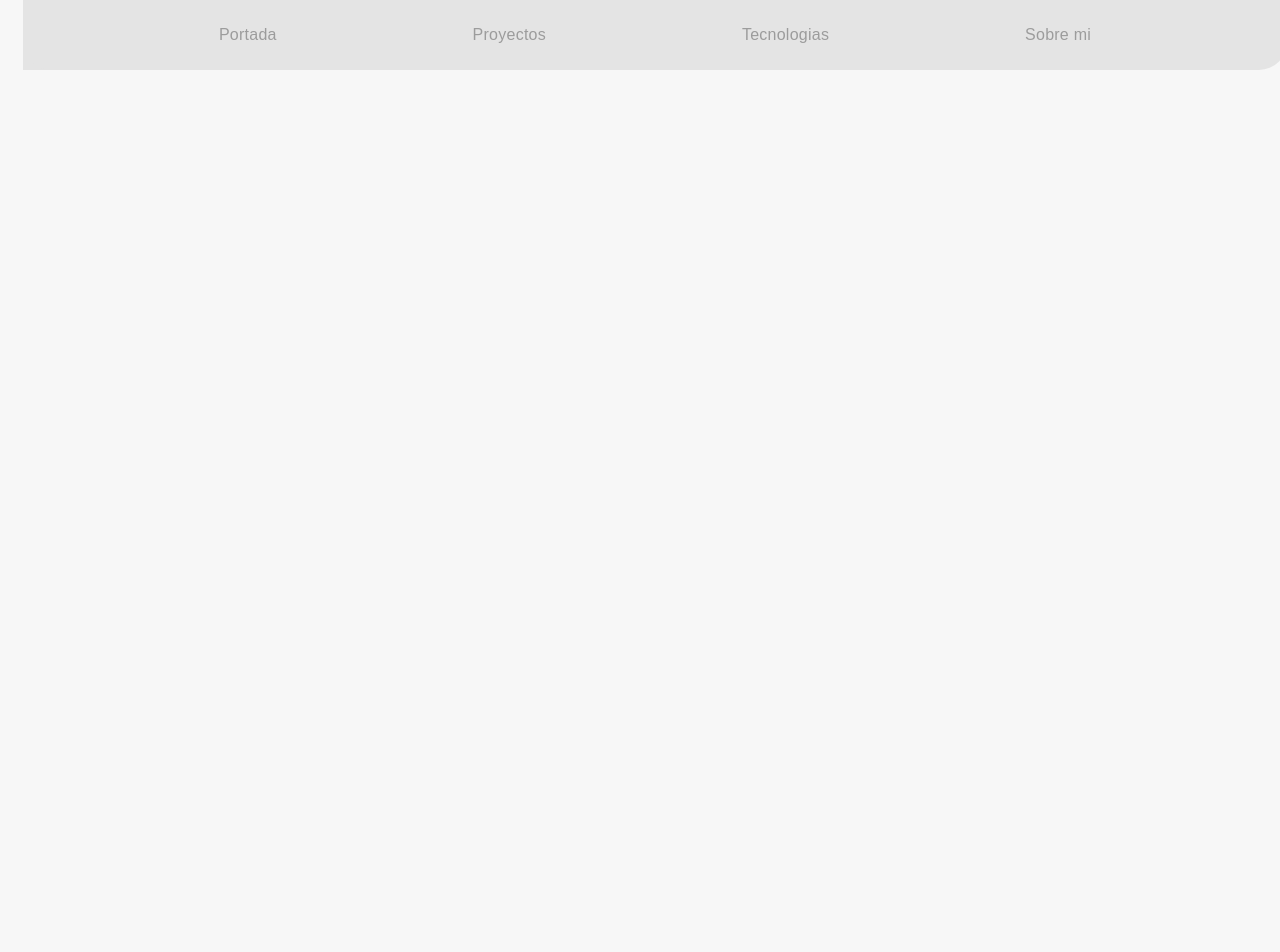
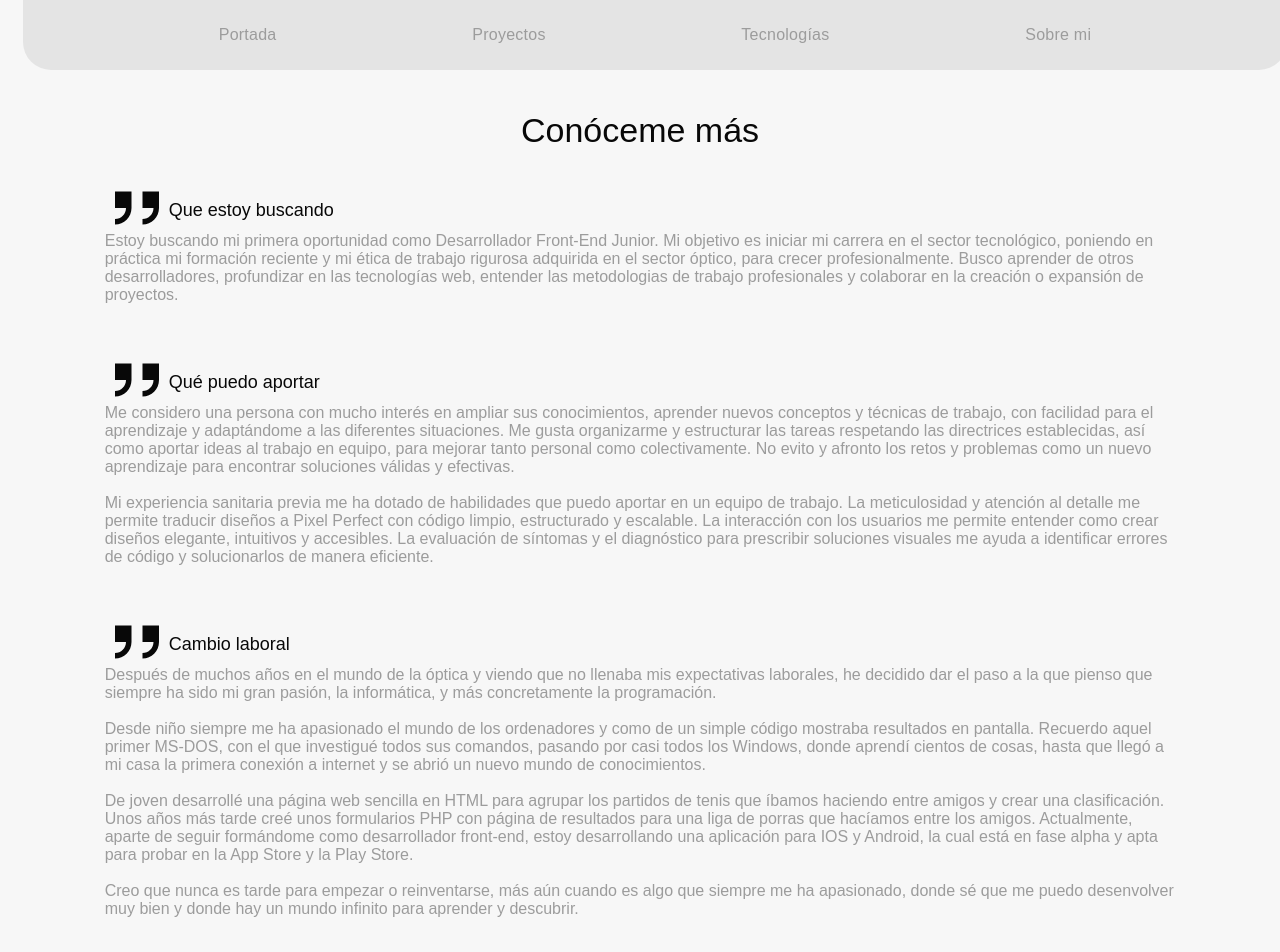
Before and after one commit to Tachi6/portfolio, a React (Vite) app: page /aboutme in a window 1280 px wide. Shown: the top 952 px of the page. Before the commit the page ends 800 px from the top, so only its background shows below. Built offline with nearby package versions, Linux system fonts and the light colour scheme; a web font is replaced by a local one.

Commit message:
aboutme pre final version

```diff
--- a/src/App.css
+++ b/src/App.css
@@ -6,11 +6,11 @@
 
 .page-container {
   min-height: calc(100vh - var(--footer-height));
-  max-width: 80%;
+  max-width: 90%;
   margin: 0 auto;
   padding: calc(var(--header-height) + 40px) 0 40px 0;
+  display: flex;
   gap: 20px;
-  display: flex;
   flex-direction: column;
   justify-content: space-evenly;
 }
@@ -35,16 +35,16 @@ footer {
 }
 
 .top-content {
+  max-width: 90%;
+  align-self: center;
   display: flex;
-  gap: 35px;
+  gap: 40px;
 }
 
 h1 {
   font-size: 44px;
   font-weight: 600;
   display: inline-block;
-  /* font-size: 3em; */
-  /* max-width: 400px; */
 }
 
 p {
@@ -69,13 +69,8 @@ p {
 .ability-text {
   font-size: 18px;
   font-weight: 400;
-  /* display: inline-block; */
   max-width: 580px;
   color: var(--secondary-text-color);
-  /* padding: 4px 8px; */
-  /* border: 1px solid var(--secondary-text-color); */
-  /* border-radius: 8px;
-  background-color: #3f8e00; */
 }
 
 .abilities-logos {
@@ -126,20 +121,17 @@ h2 {
   margin-top: 20px;
   display: flex;
   flex-wrap: wrap;
-  justify-content: space-around;
-  gap: 20px;
+  justify-content: center;
+  row-gap: 40px;
+  column-gap: 40px;
 }
 
 .project {
-  max-width: 360px;
-  min-width: 260px;
-  /* aspect-ratio: 1; */
-  /* outline: 1px solid var(--secondary-text-color); */
+  max-width: 350px;
   border: 10px solid transparent;
   border-radius: 10%;
   overflow: hidden;
   position: relative;
-  /* padding: 10px; */
 }
 
 .project:hover {
@@ -249,11 +241,6 @@ button,
   margin-top: 0;
 }
 
-/* button span svg {
-  width: 24px;
-  height: 24px;
-  margin-top: 3px;
-} */
 .big-button-container {
   display: flex;
   flex-direction: column;
@@ -314,6 +301,28 @@ nav a {
   color: var(--secondary-text-color);
 }
 
+/* TEXTBOX */
+.text-box {
+  margin-top: 40px;
+  min-width: 260px;
+  padding: 20px;
+  border-radius: 20px;
+  position: relative;
+}
+
+.text-box-label {
+  height: 44px;
+  font-size: 18px;
+  font-weight: 400;
+  position: absolute;
+  padding: 0 5px 0 10px;
+  top: -24px;
+  left: 20px;
+  display: inline-flex;
+  align-items: center;
+  gap: 10px;
+}
+
 /* FOOTER */
 
 footer {
@@ -328,7 +337,8 @@ footer p {
   display: inline-flex;
 }
 
-footer a {
+footer a,
+.text-box a {
   font-weight: 400;
   color: var(--secondary-text-color);
 }
@@ -394,6 +404,21 @@ footer span {
     font-size: 14px;
   }
 
+  .projects-container {
+    padding-top: calc(var(--header-height) + 7.5px);
+    gap: 20px;
+  }
+
+  .about-me-container {
+    padding-top: calc(var(--header-height) + 7.5px);
+    gap: 0;
+  }
+
+  .projects {
+    margin-top: 10px;
+    row-gap: 20px;
+  }
+
   .project .big-button {
     pointer-events: none;
   }
--- a/src/App.jsx
+++ b/src/App.jsx
@@ -5,6 +5,7 @@ import { Header } from './components/Header';
 import { HomeView } from './Views/HomeView';
 import { ProjectsView } from './Views/ProjectsView';
 import { AnimatePresence } from 'motion/react';
+import { AboutMeView } from './Views/AboutMeView';
 
 function App() {
   const location = useLocation();
@@ -16,6 +17,7 @@ function App() {
         <Routes location={location} key={location.pathname}>
           <Route path="/" element={<HomeView />} />
           <Route path="/projects" element={<ProjectsView />} />
+          <Route path="/aboutme" element={<AboutMeView />} />
         </Routes>
       </AnimatePresence>
       <Footer />
--- /dev/null
+++ b/src/Views/AboutMeView.jsx
@@ -0,0 +1,13 @@
+import { TextBox } from '../components/TextBox';
+import { aboutMeData } from '../data/aboutMeData';
+
+export const AboutMeView = () => {
+  return (
+    <section className="page-container about-me-container">
+      <h2>Conóceme más</h2>
+      {aboutMeData.map((data) => (
+        <TextBox key={data.label} label={data.label} content={data.content} />
+      ))}
+    </section>
+  );
+};
--- a/src/Views/ProjectsView.jsx
+++ b/src/Views/ProjectsView.jsx
@@ -1,6 +1,6 @@
 import { pageTransitions } from '../animations/pageTransition';
 import { Projects } from '../components/Projects';
-import { Data } from '../data/data';
+import { projectsData } from '../data/projectsData.js';
 // eslint-disable-next-line no-unused-vars
 import { motion } from 'motion/react';
 import { ReactLogo } from '../icons/ReactLogo';
@@ -18,19 +18,19 @@ export const ProjectsView = () => {
       <Projects
         label="Proyectos React"
         icon={<ReactLogo height={28} />}
-        projects={[Data.portfolio, Data.quickTrivia]}
+        projects={[projectsData.portfolio, projectsData.quickTrivia]}
       />
       <Projects
         label="Proyectos Vue"
         icon={<VueLogo height={28.5} />}
         logoStyle="move-bottom"
-        projects={[Data.dragonBall]}
+        projects={[projectsData.dragonBall]}
       />
       <Projects
         label="Proyectos Vanilla JS"
         icon={<JavaScriptLogo height={24.5} />}
         logoStyle="move-bottom"
-        projects={[Data.cocktails]}
+        projects={[projectsData.cocktails]}
       />
     </motion.section>
   );
--- a/src/components/Header.jsx
+++ b/src/components/Header.jsx
@@ -12,10 +12,10 @@ export const Header = () => {
             <NavLink to={'/projects'}>Proyectos</NavLink>
           </li>
           <li>
-            <NavLink to={'/techs'}>Tecnologias</NavLink>
+            <NavLink to={'/techs'}>Tecnologías</NavLink>
           </li>
           <li>
-            <NavLink to={'/about'}>Sobre mi</NavLink>
+            <NavLink to={'/aboutme'}>Sobre mi</NavLink>
           </li>
         </ul>
       </nav>
--- /dev/null
+++ b/src/components/TextBox.jsx
@@ -0,0 +1,15 @@
+import { DoubleQuoteIcon } from '../icons/DoubleQuoteIcon';
+
+export const TextBox = ({ label, content }) => {
+  return (
+    <article className="text-box">
+      <p className="text-box-label">
+        <span>
+          <DoubleQuoteIcon />
+        </span>
+        {label}
+      </p>
+      <p>{content}</p>
+    </article>
+  );
+};
--- /dev/null
+++ b/src/data/aboutMeData.jsx
@@ -0,0 +1,72 @@
+import { Link } from 'react-router';
+
+export const aboutMeData = [
+  {
+    label: 'Que estoy buscando',
+    content:
+      'Estoy buscando mi primera oportunidad como Desarrollador Front-End Junior. Mi objetivo es iniciar mi carrera en el sector tecnológico, poniendo en práctica mi formación reciente y mi ética de trabajo rigurosa adquirida en el sector óptico, para crecer profesionalmente. Busco aprender de otros desarrolladores, profundizar en las tecnologías web, entender las metodologias de trabajo profesionales y colaborar en la creación o expansión de proyectos.',
+  },
+  {
+    label: 'Qué puedo aportar',
+    content: (
+      <>
+        Me considero una persona con mucho interés en ampliar sus conocimientos, aprender nuevos conceptos y técnicas de
+        trabajo, con facilidad para el aprendizaje y adaptándome a las diferentes situaciones. Me gusta organizarme y
+        estructurar las tareas respetando las directrices establecidas, así como aportar ideas al trabajo en equipo,
+        para mejorar tanto personal como colectivamente. No evito y afronto los retos y problemas como un nuevo
+        aprendizaje para encontrar soluciones válidas y efectivas.
+        <br />
+        <br />
+        Mi experiencia sanitaria previa me ha dotado de habilidades que puedo aportar en un equipo de trabajo. La
+        meticulosidad y atención al detalle me permite traducir diseños a Pixel Perfect con código limpio, estructurado
+        y escalable. La interacción con los usuarios me permite entender como crear diseños elegante, intuitivos y
+        accesibles. La evaluación de síntomas y el diagnóstico para prescribir soluciones visuales me ayuda a
+        identificar errores de código y solucionarlos de manera eficiente.
+      </>
+    ),
+  },
+  {
+    label: 'Cambio laboral',
+    content: (
+      <>
+        Después de muchos años en el mundo de la óptica y viendo que no llenaba mis expectativas laborales, he decidido
+        dar el paso a la que pienso que siempre ha sido mi gran pasión, la informática, y más concretamente la
+        programación.
+        <br />
+        <br />
+        Desde niño siempre me ha apasionado el mundo de los ordenadores y como de un simple código mostraba resultados
+        en pantalla. Recuerdo aquel primer MS-DOS, con el que investigué todos sus comandos, pasando por casi todos los
+        Windows, donde aprendí cientos de cosas, hasta que llegó a mi casa la primera conexión a internet y se abrió un
+        nuevo mundo de conocimientos.
+        <br />
+        <br />
+        De joven desarrollé una página web sencilla en HTML para agrupar los partidos de tenis que íbamos haciendo entre
+        amigos y crear una clasificación. Unos años más tarde creé unos formularios PHP con página de resultados para
+        una liga de porras que hacíamos entre los amigos. Actualmente, aparte de seguir formándome como desarrollador
+        front-end, estoy desarrollando una aplicación para IOS y Android, la cual está en fase alpha y apta para probar
+        en la App Store y la Play Store.
+        <br />
+        <br />
+        Creo que nunca es tarde para empezar o reinventarse, más aún cuando es algo que siempre me ha apasionado, donde
+        sé que me puedo desenvolver muy bien y donde hay un mundo infinito para aprender y descubrir.
+      </>
+    ),
+  },
+  {
+    label: 'Intereses y aficiones',
+    content: (
+      <>
+        Aparte de consultar videos de programación en youtube y mirar artículos de{' '}
+        <Link to="https://medium.com/" target="_blank">
+          Medium
+        </Link>
+        , tengo mucho interés en todo lo relacionado con la tecnología, avances, descubrimientos, nuevos dispositivos,
+        análisis y configuraciones.
+        <br />
+        <br />
+        Soy un gran aficionado a los deportes, los cuales practico casi a diario. Running, trail running, waterpolo,
+        bicicleta de montaña y esquí en épocas invernales son uno de mis motores y mi desconexión diaria.
+      </>
+    ),
+  },
+];
--- a/src/data/technologies.jsx
+++ b/src/data/technologiesData.jsx
@@ -5,7 +5,7 @@ import { TypeScriptLogo } from '../icons/TypeScriptLogo';
 import { VueLogo } from '../icons/VueLogo';
 import { ReactLogo } from '../icons/ReactLogo';
 
-export const technologies = {
+export const technologiesData = {
   html: <HtmlLogo />,
   css: <CssLogo />,
   js: <JavaScriptLogo />,
--- /dev/null
+++ b/src/icons/DoubleQuoteIcon.jsx
@@ -0,0 +1,16 @@
+export const DoubleQuoteIcon = () => {
+  return (
+    <svg
+      className="double-quote-color"
+      fill="#000000"
+      height="44px"
+      viewBox="0 0 8 8"
+      xmlns="http://www.w3.org/2000/svg"
+    >
+      <path
+        d="M0 0v3h2c0 1.11-.89 2-2 2v1c1.65 0 3-1.35 3-3v-3h-3zm5 0v3h2c0 1.11-.89 2-2 2v1c1.65 0 3-1.35 3-3v-3h-3z"
+        transform="translate(0 1)"
+      />
+    </svg>
+  );
+};
--- a/src/index.css
+++ b/src/index.css
@@ -27,7 +27,8 @@ html {
 }
 
 @media (prefers-color-scheme: dark) {
-  body {
+  body,
+  .text-box-label {
     background-color: var(--dark-background-color);
     color: var(--dark-primary-text-color);
   }
@@ -43,6 +44,7 @@ html {
 
   .technology-box,
   .small-button,
+  .text-box,
   button {
     border: 1px solid var(--dark-secondary-background-color);
   }
@@ -57,13 +59,18 @@ html {
     filter: brightness(150%);
   }
 
+  .double-quote-color {
+    fill: var(--dark-primary-text-color);
+  }
+
   nav a.active {
     color: var(--dark-primary-text-color);
   }
 }
 
 @media (prefers-color-scheme: light) {
-  body {
+  body,
+  .text-box-label {
     background-color: var(--light-background-color);
     color: var(--light-primary-text-color);
   }
@@ -94,6 +101,10 @@ html {
     filter: brightness(50%);
   }
 
+  .double-quote-color {
+    fill: var(--light-primary-text-color);
+  }
+
   nav a:active {
     color: var(--light-primary-text-color);
   }
```
Also changed, not shown: src/Views/HomeView.jsx (+13 -7 lines), src/data/projectsData.js (renamed from src/data/data.jsx, +6 -6 lines).
